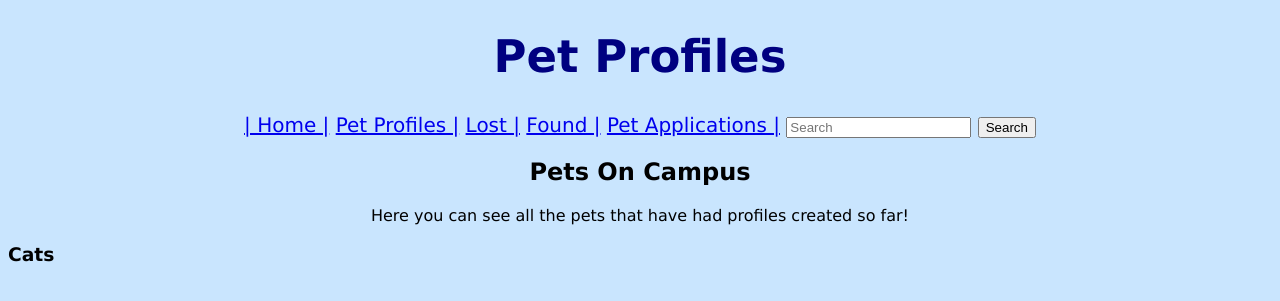
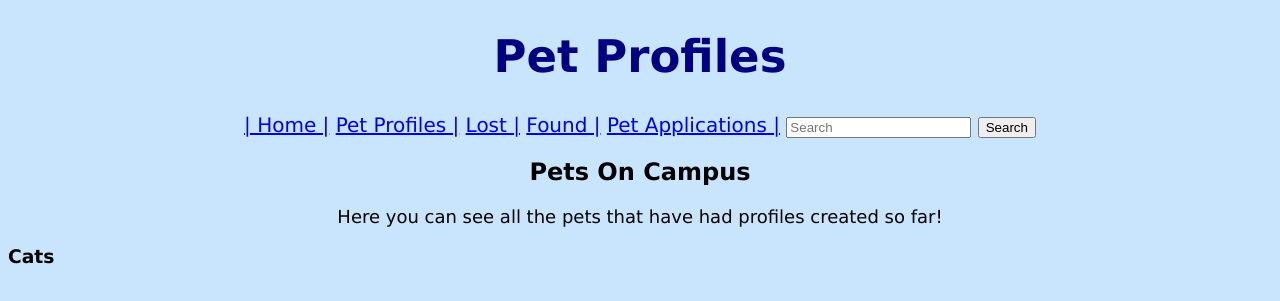
Before and after one commit to alhussainia/WebDevProject, a PHP site: page /petprofiles.php in a window 1280 px wide. Shown: the top 301 px of the page. Run offline with PHP 8.4, Linux system fonts and the light colour scheme.

Commit message:
Edited the pet profiles page

```diff
--- a/src/petprofiles.php
+++ b/src/petprofiles.php
@@ -14,7 +14,7 @@
 
     <?PHP require("navbar.php");?>
     <h2 style = "text-align:center;"> Pets On Campus</h2>
-    <p style = "text-align:center;"> Here you can see all the pets that have had profiles created so far! </p>
+    <p style = "text-align:center; font-size: 18px;"> Here you can see all the pets that have had profiles created so far! </p>
     <h3> Cats </h3>
     </div>
 
```
